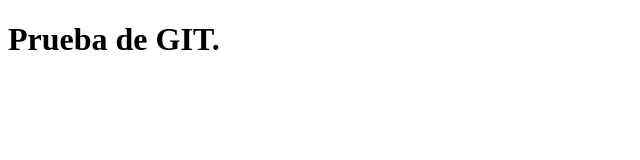
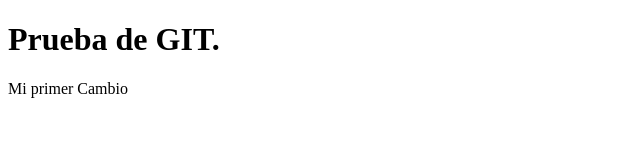
Before and after one commit to drbv27/Miprueba3, a plain HTML site: page index.html in a window 1280 px wide. Shown: the whole page, without its empty margins (0-640 px from the left). Drawn offline with Linux system fonts and the light colour scheme.

Commit message:
Agregando mi primer Cambio

```diff
--- a/index.html
+++ b/index.html
@@ -8,5 +8,6 @@
 </head>
 <body>
     <h1>Prueba de GIT.</h1>
+    <p>Mi primer Cambio</p>
 </body>
 </html>
```
